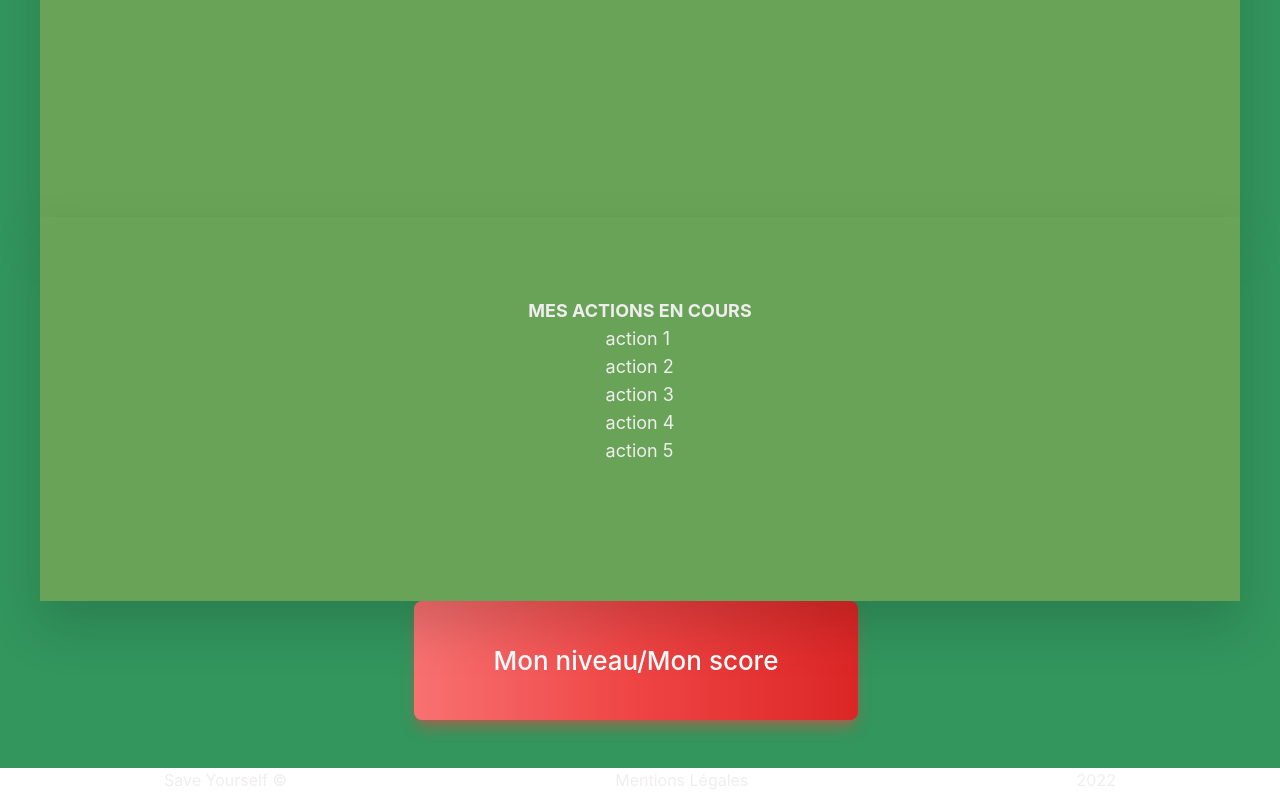
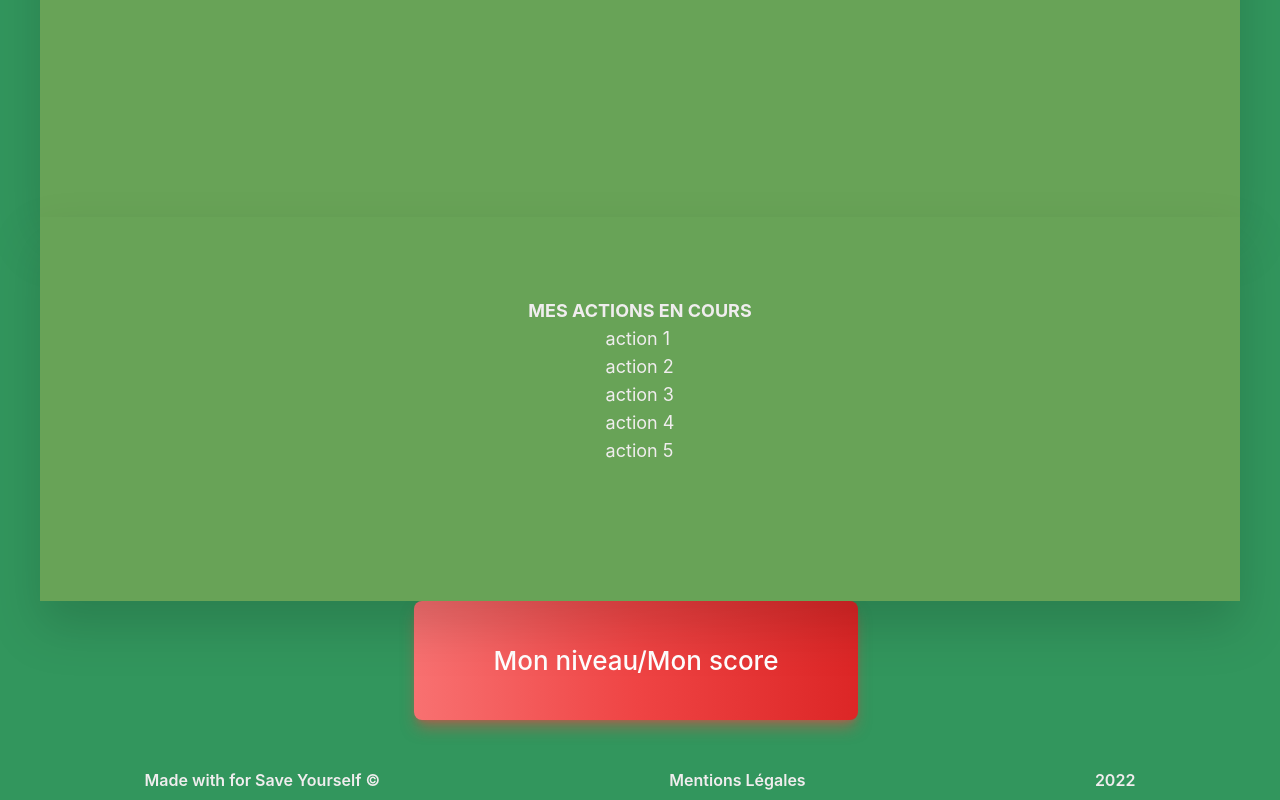
Before and after one commit to KevinLavigne/hackathon, a React (Vite) app in the folder frontend/: page /Profil in a window 1280 px wide. Shown: the part 699-1499 px from the top of the page. Built offline with nearby package versions, Linux system fonts and the light colour scheme.

Commit message:
Add footer style

```diff
--- a/frontend/src/components/Footer.jsx
+++ b/frontend/src/components/Footer.jsx
@@ -1,7 +1,7 @@
 function Footer() {
   return (
-    <div className="color-1 background-color-4 flex flex-row justify-around h-2 w-full">
-      <p>Save Yourself ©</p>
+    <div className="color-1 backgroundcolor-4 flex flex-row justify-around h-8 w-full font-semibold">
+      <p>Made with for Save Yourself ©</p>
       <p>Mentions Légales</p>
       <p>2022</p>
     </div>
```
